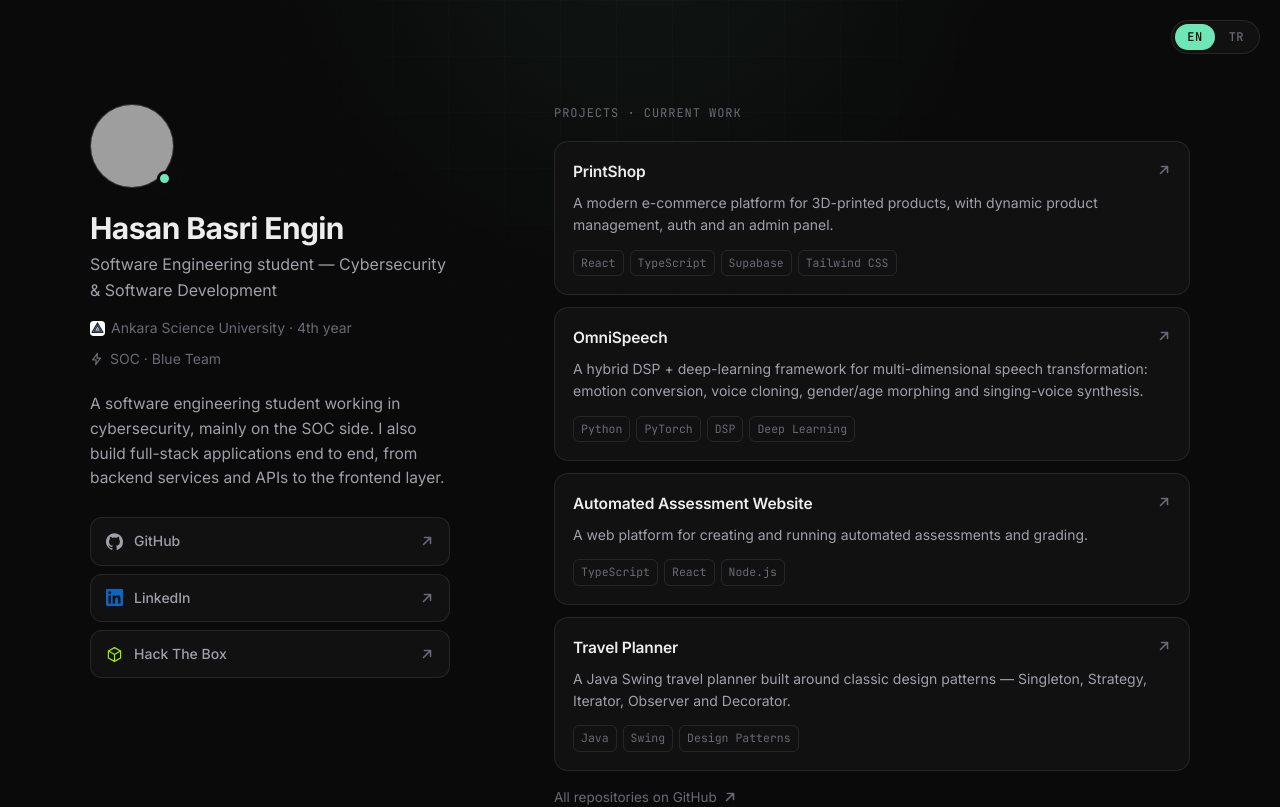
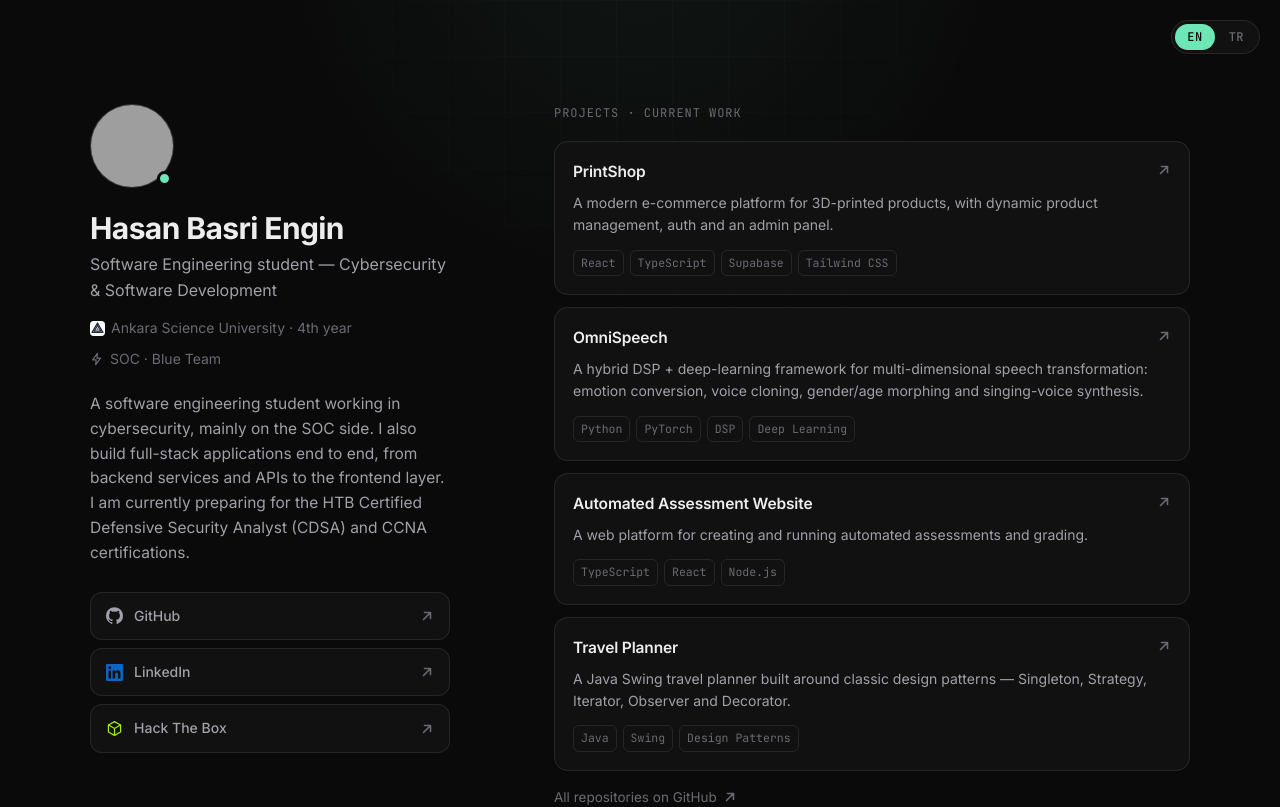
Before and after one commit to HasanBasriEngin/HasanBasriEngin.github.io, a React (Vite) app: page / in a window 1280 px wide. Shown: the top 807 px of the page. Built offline with nearby package versions, Linux system fonts and the light colour scheme; grey boxes are pictures that could not be loaded.

Commit message:
Mention HTB CDSA and CCNA certifications in progress

```diff
--- a/src/data.ts
+++ b/src/data.ts
@@ -33,8 +33,8 @@ export const profile = {
     tr: "SOC · Blue Team",
   } satisfies Bilingual,
   bio: {
-    en: "A software engineering student working in cybersecurity, mainly on the SOC side. I also build full-stack applications end to end, from backend services and APIs to the frontend layer.",
-    tr: "Siber güvenlik alanında çalışan bir yazılım mühendisliği öğrencisiyim; ağırlıklı olarak SOC tarafında yer alıyorum. Ayrıca backend servisleri ve API'lerden frontend katmanına kadar uçtan uca full-stack uygulamalar geliştiriyorum.",
+    en: "A software engineering student working in cybersecurity, mainly on the SOC side. I also build full-stack applications end to end, from backend services and APIs to the frontend layer. I am currently preparing for the HTB Certified Defensive Security Analyst (CDSA) and CCNA certifications.",
+    tr: "Siber güvenlik alanında çalışan bir yazılım mühendisliği öğrencisiyim; ağırlıklı olarak SOC tarafında yer alıyorum. Ayrıca backend servisleri ve API'lerden frontend katmanına kadar uçtan uca full-stack uygulamalar geliştiriyorum. Şu anda HTB Certified Defensive Security Analyst (CDSA) ve CCNA sertifikalarına hazırlanıyorum.",
   } satisfies Bilingual,
 };
 
```
